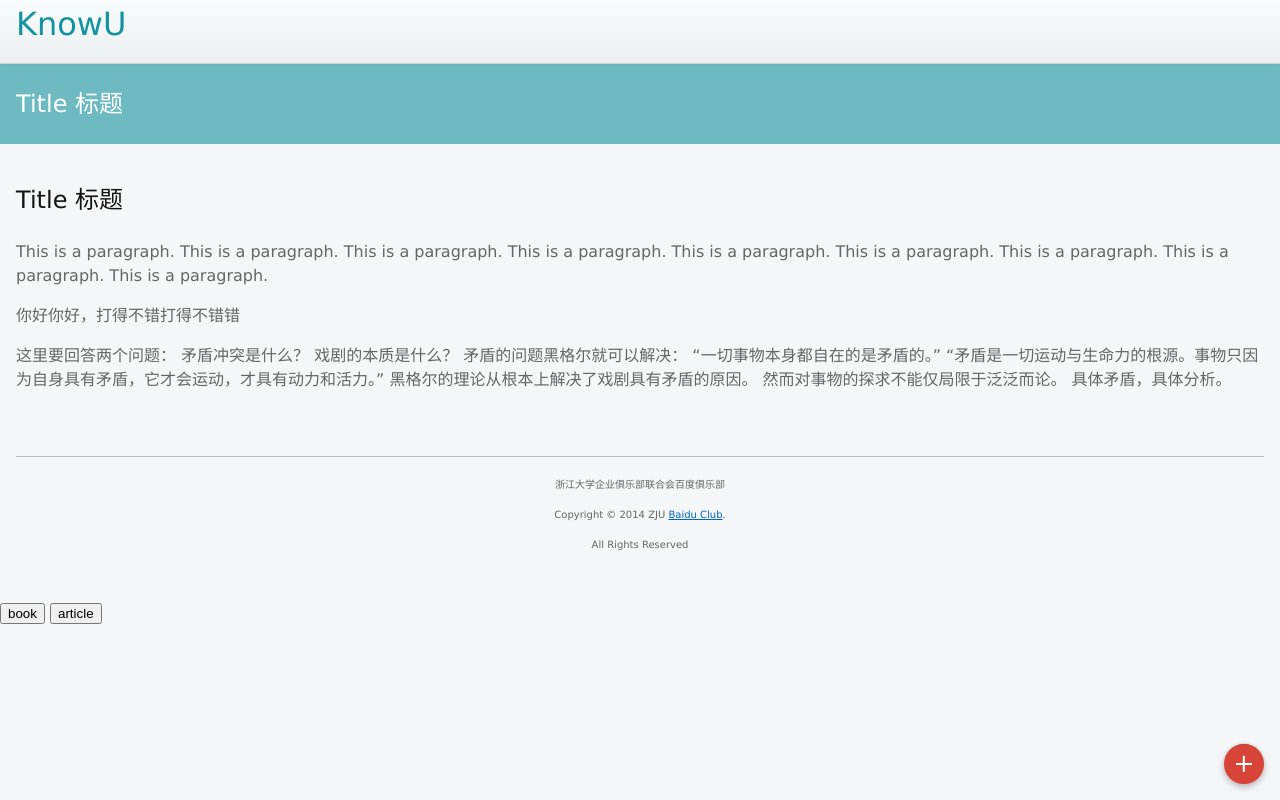
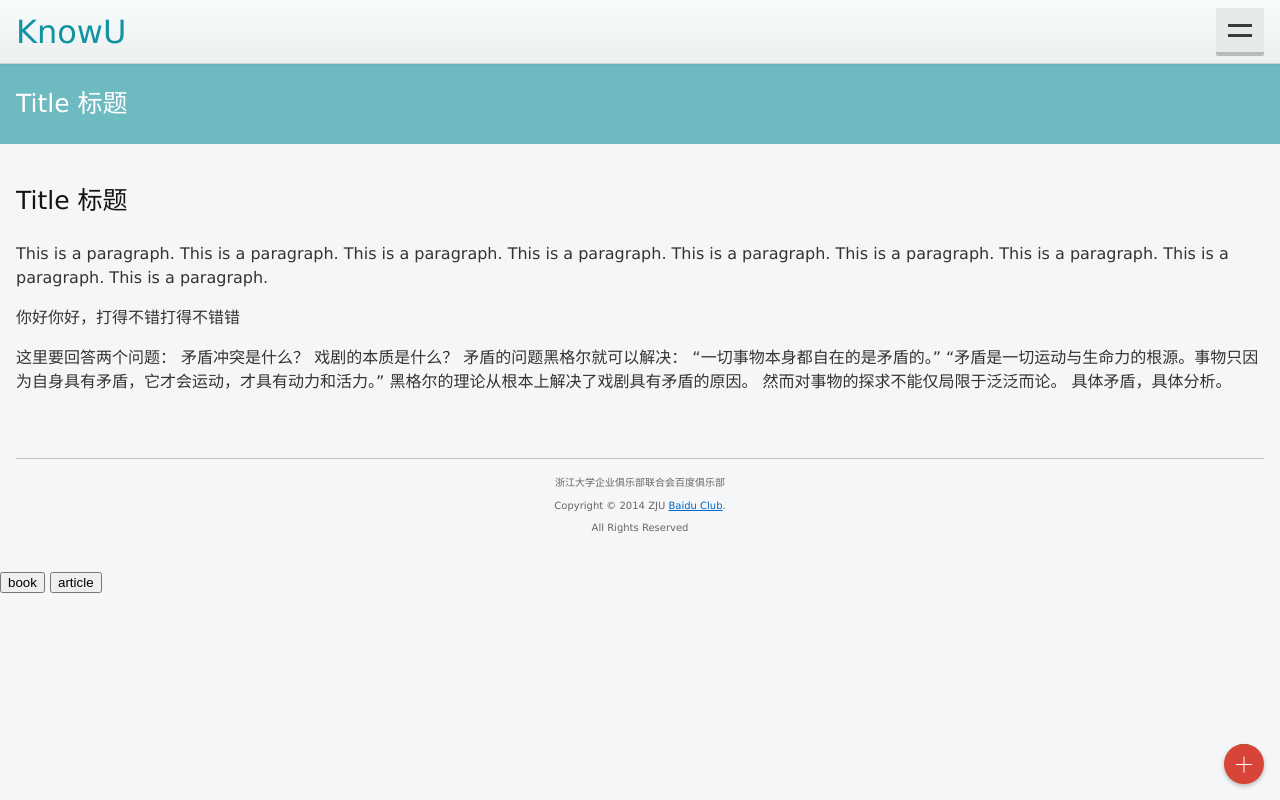
Before and after one commit to littlezz/KnowU, a Django app: a page that uses templates/home.html in a window 1280 px wide. Run offline with Django 3.2, Linux system fonts and the light colour scheme; a user stored in the database is signed in; some libraries are stand-ins or nearby versions.

Commit message:
little ZZ

```diff
--- a/knowU/static/main/css/main.css
+++ b/knowU/static/main/css/main.css
@@ -53,18 +53,18 @@ input[type="submit"].btn,
 input[type="button"].btn {
   position: relative;
   display: block;
-  height: 3rem;
+  height: 48px;
   width: auto;
   box-sizing: border-box;
-  border-radius: .2rem;
+  border-radius: 2px;
   border: none;
-  border-bottom: .2rem solid #BBBBBB;
+  border-bottom: 4px solid #BBBBBB;
   background-color: #EBEBEB;
   color: #333333;
-  line-height: 3rem;
+  line-height: 48px;
   vertical-align: middle;
   text-align: center;
-  font-size: 1.125rem;
+  font-size: 18px;
   font-family: inherit;
   -webkit-transition: all linear 0.2s;
      -moz-transition: all linear 0.2s;
@@ -75,14 +75,14 @@ input[type="button"].btn {
 }
 
 a.btn {
-  padding: 0 .5rem;
+  padding: 0 8px;
   text-decoration: none;
 }
 
 a.btn.small {
-  height: 3rem;
+  height: 48px;
   width: auto;
-  margin-top: .5rem;
+  margin-top: 8px;
 }
 
 input[type="submit"].btn,
@@ -194,27 +194,40 @@ header {
 }
 
 body > div:not(#welcome):first-of-type {
-  padding-top: 6rem !important;
+  padding-top: 96px !important;
 }
 
-header > div > a.logo {
-  height: 3rem;
-  width: 3rem;
-  margin-top: .5rem;
-  font-size: 2rem;
-  line-height: 3rem;
+header > div > a.logo,
+header > div > a.edit {
+  display: block;
+  position: absolute;
+  height: 48px;
+  margin-top: 8px;
+  font-size: 32px;
+  line-height: 48px;
   vertical-align: middle;
   color: #0E91A1;
+  text-decoration: none;
+  cursor: pointer;
+}
+
+header > div > a.edit {
+  font-size: 24px;
+  margin-left: 16px;
+}
+
+header > div > a.edit:active {
+  color: #333333;
 }
 
 header > div > a.logo > img {
-  max-height: 3rem;
+  max-height: 48px;
 }
 
 header div.right > a.span {
-  width: 3rem;
-  height: 3rem;
-  padding: .5rem;
+  width: 48px;
+  height: 48px;
+  padding: 8px;
 }
 
 header span.detail,
@@ -227,10 +240,10 @@ header span.detail {
   display: block;
   position: relative;
   content: "";
-  height: .2rem;
-  width: 1.5rem;
-  top: .3rem;
-  left: .25rem;
+  height: 0;
+  width: 24px;
+  top: 0;
+  left: 4px;
 }
 
 header span.detail::before,
@@ -239,24 +252,38 @@ header span.detail::after {
   position: absolute;
   left: 0;
   content: "";
-  height: .2rem;
-  width: 1.5rem;
+  height: 3.2px;
+  width: 24px;
+  transition: all .2s linear;
 }
 
 header span.detail::before {
-  top: 0.5rem;
+  top: 8px;
+}
+
+header a.active > span.detail::before {
+  top: 14px;
+  left: 1px;
+  transform: rotate(-135deg);
 }
 
 header span.detail::after {
-  top: 1rem;
+  top: 18px;
 }
 
+header a.active > span.detail::after {
+  top: 14px;
+  left: 1px;
+  transform: rotate(135deg);
+}
+
+header ul.favour,
 header ul.chosen {
   list-style-type: none;
   display: none;
   box-sizing: border-box;
   position: absolute;
-  top: 4rem;
+  top: 64px;
   left: 0;
   width: 100%;
   margin-left: auto;
@@ -316,12 +369,12 @@ header ul.chosen > li > a:active {
 .row.bg_grey_2 > .container > h1,
 .row.bg_grey_3 > .container > h1 {
   color: #FFFFFF;
-  line-height: 1rem;
+  line-height: 16px;
 }
 
 .container h1 {
   font-family: inherit;
-  font-size: 1.5rem;
+  font-size: 25px;
   font-weight: 500;
   line-height: 2em;
   vertical-align: middle;
@@ -331,22 +384,22 @@ header ul.chosen > li > a:active {
 
 .container h2 {
   font-family: inherit;
-  font-size: 1.25rem;
+  font-size: 18px;
   font-weight: 400;
   line-height: 2em;
   vertical-align: middle;
   text-align: left;
-  color: #666666;
+  color: #333333;
 }
 
 .container p {
   margin-top: 1em;
   font-family: inherit;
-  font-size: 1rem;
+  font-size: 16px;
   line-height: 1.5em;
   vertical-align: middle;
   text-align: left;
-  color: #666666;
+  color: #333333;
 }
 
 .container p > a {
@@ -367,26 +420,26 @@ header > .container > div.right {
      */
 div.footer {
   text-align: center;
-  padding-bottom: 1rem;
-  border-top: .1rem solid #C0C0C0;
-  padding-top: .5rem;
+  padding-bottom: 5px;
+  border-top: 1px solid #C0C0C0;
+  padding-top: 8px;
 }
 
 div.footer > p {
-  line-height: 2em;
+  line-height: 1.25em;
   vertical-align: middle;
   text-align: center;
-  font-size: .625rem;
+  font-size: 10px;
   color: #666;
 }
 
 
 .bento {
   background: #FFFFFF;
-  -webkit-border-radius: .4rem;
-     -moz-border-radius: .4rem;
-          border-radius: .4rem;
-  border: .1rem solid #DADADA;
+  -webkit-border-radius: 4px;
+     -moz-border-radius: 4px;
+          border-radius: 4px;
+  border: 1px solid #DADADA;
   position: relative;
 }
 
@@ -459,23 +512,23 @@ div.tag-choosing > div > a.tag {
 
 @keyframes tag-chosen
 {
-0%   {box-shadow: 0 0 15px 2px rgba(255,255,255, 1);}
-50%  {box-shadow: 0 0 5px 0 rgba(255,255,255, 1);}
-100% {box-shadow: 0 0 15px 2px rgba(255,255,255, 1);}
+0%   {box-shadow: 0 0 20px 2px rgba(155,155,255, 1);}
+50%  {box-shadow: 0 0 5px 0 rgba(155,155,255, 1);}
+100% {box-shadow: 0 0 20px 2px rgba(155,155,255, 1);}
 }
 
 @-webkit-keyframes tag-chosen /* Safari 和 Chrome */
 {
-0%   {box-shadow: 0 0 15px 2px rgba(255,255,255, 1);}
-50%  {box-shadow: 0 0 5px 0 rgba(255,255,255, 1);}
-100% {box-shadow: 0 0 15px 2px rgba(255,255,255, 1);}
+0%   {box-shadow: 0 0 20px 2px rgba(155,155,255, 1);}
+50%  {box-shadow: 0 0 5px 0 rgba(155,155,255, 1);}
+100% {box-shadow: 0 0 20px 2px rgba(155,155,255, 1);}
 }
 
 div.tag-choosing > div > a.chosen {
-  background-color: #FFFFFF;
-  border-color: #FFFFFF;
-  color: #141414;
-  box-shadow: 0 0 15px 2px rgba(255,255,255, 1);
+  background-color: rgb(88,200,240);
+  border-color: rgb(66,180,220);
+  color: #FFFFFF;
+  box-shadow: 0 0 15px 2px rgba(200,200,255, 1);
   animation: tag-chosen 2s linear 0 infinite normal;
   -webkit-animation: tag-chosen 2s linear 0 infinite normal;
 }
@@ -509,15 +560,15 @@ div.control > a.control {
   position: absolute;
   bottom: 0;
   right: 0;
-  height: 2.5rem;
-  width: 2.5rem;
+  height: 40px;
+  width: 40px;
   background-color: #D84437;
-  border-radius: 1.25rem;
-  box-shadow: 0 .2rem .4rem rgba(0,0,0, .25);
-  font-size: 2rem;
+  border-radius: 20px;
+  box-shadow: 0 2px 4px rgba(0,0,0, .25);
+  font-size: 32px;
   text-align: center;
   vertical-align: middle;
-  line-height: 2.5rem;
+  line-height: 28px;
   font-family: inherit;
   color: #FFFFFF;
   cursor: pointer;
@@ -532,10 +583,10 @@ div.control > a.control::before,
 div.control > a.control::after {
   position: absolute;
   content: "";
-  top: 1.2rem;
-  left: .75rem;
-  height: .1rem;
-  width: 1rem;
+  top: 20px;
+  left: 12px;
+  height: 1px;
+  width: 16px;
   background-color: #FFFFFF;
 }
 
@@ -545,35 +596,61 @@ div.control > a.control::after {
 
 div.control > a.control.active::before {
   transform: rotate(60deg);
-  top: 1.3rem;
-  left: .5rem;
+  top: 20px;
+  left: 8px;
 }
 
 div.control > a.control.active::after {
   transform: rotate(-60deg);
-  top: 1.3rem;
-  left: 1rem;
+  top: 20px;
+  left: 16px;
 }
 
 div.control > div.control-list {
   position: absolute;
-  bottom: .5rem;
-  right: .25rem;
+  bottom: 8px;
+  right: 4px;
 }
 
 div.control > div.control-list > a.icon {
   position: absolute;
-  height: 2rem;
-  width: 2rem;
-  border-radius: 1rem;
-  box-shadow: 0 .2rem .4rem rgba(0,0,0, .25);
-  font-size: 2rem;
+  height: 32px;
+  width: 32px;
+  border-radius: 16px;
+  box-shadow: 0 .2px .4px rgba(0,0,0, .25);
+  font-size: 32px;
   text-align: center;
   vertical-align: middle;
-  line-height: 2.5rem;
+  line-height: 32px;
   font-family: inherit;
   color: #FFFFFF;
   cursor: pointer;
+}
+
+div.control > div.control-list > a > span.text {
+  display: block;
+  position: absolute;
+  top: 0;
+  overflow: hidden;
+  right: 16px;
+  height: 32px;
+  width: 0;
+  margin-right: 0;
+  padding-right: 0;
+
+  box-sizing: border-box;
+  border-top-left-radius: 16px;
+  border-bottom-left-radius: 16px;
+  background-color: inherit;
+
+  font-size: 14px;
+  line-height: 32px;
+  vertical-align: middle;
+  text-align: right;
+  font-weight: 400;
+  font-family: inherit;
+  color: #FFFFFF;
+
 }
 
 @font-face {
@@ -582,21 +659,21 @@ div.control > div.control-list > a.icon {
   src: url('../fonts/glyphicons-halflings-regular.eot?#iefix') format('embedded-opentype'), url('../fonts/glyphicons-halflings-regular.woff') format('woff'), url('../fonts/glyphicons-halflings-regular.ttf') format('truetype'), url('../fonts/glyphicons-halflings-regular.svg#glyphicons-halflingsregular') format('svg');
 }
 
-div.control > div.control-list > a > span::before {
+div.control > div.control-list > a > span.icon::before {
   position: absolute;
   top: 0;
   left: 0;
-  margin-top: .6rem;
+  margin-top: 8px;
   display: block;
   font-family: "Glyphicons Halflings";
-  font-size: 1rem;
+  font-size: 16px;
   font-weight: normal;
   font-style: normal;
   text-align: center;
   vertical-align: middle;
   line-height: 1em;
-  width: 2rem;
-  height: 1rem;
+  width: 32px;
+  height: 16px;
   color: #FFFFFF;
   -webkit-font-smoothing: antialiased;
 }
@@ -607,11 +684,11 @@ div.control > div.control-list > a#like {
   right: 0;
 }
 
-div.control > div.control-list > a#like > span::before {
+div.control > div.control-list > a#like > span.icon::before {
   content: "\e143";
 }
 
-div.control > div.control-list > a#like.ed > span::before {
+div.control > div.control-list > a#like.ed > span.icon::before {
   content: "\e005";
 }
 
@@ -645,11 +722,11 @@ div.control > div.control-list > a#star {
   right: 0;
 }
 
-div.control > div.control-list > a#star > span::before {
+div.control > div.control-list > a#star > span.icon::before {
   content: "\e007";
 }
 
-div.control > div.control-list > a#star:focus > span::before {
+div.control > div.control-list > a#star.ed > span.icon::before {
   content: "\e006";
 }
 
@@ -659,47 +736,8 @@ div.control > div.control-list > a#folk {
   right: 0;
 }
 
-div.control > div.control-list > a#folk > span::before {
+div.control > div.control-list > a#folk > span.icon::before {
   content: "\270f";
-}
-
-.class-info {
-  display: none;
-  position: absolute;
-  margin-left: -1.8rem;
-  margin-top: 1rem;
-  padding: 1rem;
-  width: 14rem;
-
-  background-color: rgba(0,0,0, .85);
-  border: none;
-  -webkit-border-radius: .3rem;
-     -moz-border-radius: .3rem;
-          border-radius: .3rem;
-  pointer-events: none;
-  overflow: visible;
-  z-index: 5 !important;
-}
-
-.class-info > a {
-  color: #DDDDDD;
-}
-
-.class-info > a:nth-child(2) {
-  color: #F1F1F1;
-  font-weight: bold;
-}
-
-table.class-table td:hover > div.class-info {
-  display: block;
-  pointer-events: all;
-}
-
-.class-info > a:hover {
-  color: #141414;
-  background-color: #DDDDDD;
-  border-style: none;
-  text-decoration: none;
 }
 
 .arrow-top,
--- a/knowU/static/main/js/func.js
+++ b/knowU/static/main/js/func.js
@@ -26,6 +26,7 @@ $(function(){
 var list = function(id) {
     var oBtn = $(id);
     var bBtn = true;
+    var t = new Array();
     oBtn.click(function(ev) {
         // alert(String(3*(2+1))+"rem");
         var ev = ev || window.event;
@@ -33,11 +34,13 @@ var list = function(id) {
             oBtn.addClass("active");
             for (var i = 0; i < oIcon.length; i++) {
                 (function(e){
-                    setTimeout(function(){
-                        oIcon[e].animate(
-                            {bottom:String(3*(e+1)+.5)+'rem'},
-                            (1+e)*200,
-                            function(){oIcon[e].animate({bottom:String(3*(e+1))+'rem'}, 150)}
+                    oIcon[e].stop();
+                    t[e] = setTimeout(function(){
+                        oIcon[e].animate({bottom:String(3*(e+1)+.5)+'rem'}, (1+e)*200,
+                            function(){oIcon[e].animate({bottom:String(3*(e+1))+'rem'}, 150,
+                                function(){oIcon[e].children("span.text").animate({
+                                    width:"80px", paddingRight:"16px"}, 300);
+                            })}
                         );
                     }, (oIcon.length-e-1)*250+100);
                 })(i);
@@ -48,9 +51,11 @@ var list = function(id) {
         } else if (!bBtn && oBtn.hasClass("active")) {
             oBtn.removeClass("active");
             for (var i = 0; i < oIcon.length; i++) {
-                oIcon[i].animate({bottom:"0rem"}, 300);
+                clearTimeout(t[i]);
+                oIcon[i].children("span.text").stop().animate({width:"0", paddingRight:"0"}, 300);
+                oIcon[i].stop().animate({bottom:"0rem"}, 300);
             }
-            $("#background").animate({opacity:"0"}, 300, function(){$("#background").remove();});
+            $("#background").stop().animate({opacity:"0"}, 300, function(){$("#background").remove();});
             // setTimeout(function(){$("#background").remove();},500);
         }
         bBtn = !bBtn;
@@ -61,9 +66,11 @@ var list = function(id) {
         if (bBtn == false) {
             oBtn.removeClass("active");
             for (var i = 0; i < oIcon.length; i++) {
-                oIcon[i].animate({bottom:"0rem"}, 300);
+                clearTimeout(t[i]);
+                oIcon[i].children("span.text").stop().animate({width:"0", paddingRight:"0"}, 300);
+                oIcon[i].stop().animate({bottom:"0rem"}, 300);
             }
-            $("#background").animate({opacity:"0"}, 300, function(){$("#background").remove();});
+            $("#background").stop().animate({opacity:"0"}, 300, function(){$("#background").remove();});
             bBtn = !bBtn;
         }
     });
@@ -71,7 +78,86 @@ var list = function(id) {
         var ev =  ev || window.event;
         ev.cancelBubble = true;
     }
+
+
 }("#control-button");
+
+var favour_detail = function(id) {
+    var oEdt = $(id);
+    var bHul = true;
+    var oUl = $("ul.favour");
+    oEdt.click(function(ev) {
+        // alert(String(3*(2+1))+"rem");
+        var ev = ev || window.event;
+        if (bHul && !oEdt.hasClass("active")) {
+            oEdt.addClass("active");
+            oUl.stop().slideDown();
+            $("body").append("<div id='background' style='position:fixed;top:0;left:0;opacity:0;width:100%;height:100%;background-color:rgba(255,255,255,.6);z-index:400'>")
+            $("#background").animate({opacity:"1"}, 500);
+            $("a#edit").stop().css({display:"block"});
+            $("a#logo").stop().animate({opacity:"0"},250,function(){$(this).css({display:"none"})});
+            $("a#edit").animate({opacity:"1"},250);
+        } else if (!bHul && oEdt.hasClass("active")) {
+            oEdt.removeClass("active");
+            oUl.stop().slideUp();
+
+            $("#background").animate({opacity:"0"}, 300, function(){$("#background").remove();});
+            $("a#logo").stop().css({display:"block"});
+            $("a#edit").stop().animate({opacity:"0"},250,function(){$(this).css({display:"none"})});
+            $("a#logo").animate({opacity:"1"},250);
+            // setTimeout(function(){$("#background").remove();},500);
+        }
+        bHul = !bHul;
+        ev.cancelBubble = true;
+        ev.preventDefault();
+    });
+    $("body").click(function() {
+        if (bHul == false) {
+            oEdt.removeClass("active");
+            oUl.stop().slideUp();
+            $("#background").animate({opacity:"0"}, 300, function(){$("#background").remove();});
+            $("a#logo").stop().css({display:"block"});
+            $("a#edit").stop().animate({opacity:"0"},250,function(){$(this).css({display:"none"})});
+            $("a#logo").animate({opacity:"1"},250);
+            bHul = !bHul;
+        }
+    });
+    document.querySelector("header").onclick=function(ev){
+        var ev =  ev || window.event;
+        ev.cancelBubble = true;
+    }
+
+    var bEdt = true;
+
+    $("a#edit").click(function(ev){
+        // alert(String(3*(2+1))+"rem");
+        var ev = ev || window.event;
+        if (bEdt && !oUl.hasClass("active")) {
+            oUl.addClass("active");
+            $(this).stop().animate({opacity:"0"},250, function(){
+                $(this).text("取消")
+                    .animate({opacity:"1"},250);
+            });
+        } else if (!bEdt && oUl.hasClass("active")) {
+            oUl.removeClass("active");
+            $(this).stop().animate({opacity:"0"},250, function(){
+                $(this).text("编辑")
+                    .animate({opacity:"1"},250);
+            });
+        }
+        bEdt = !bEdt;
+        ev.preventDefault();
+    });
+    $("a.delete").click(function(ev){
+        var oLi = $(this).parent();
+        oLi.slideUp(300, function(){
+            oLi.remove();
+        });
+        ev.preventDefault();
+    });
+
+}("#favour-detail");
+
 
 
 /*
--- a/templates/home.html
+++ b/templates/home.html
@@ -4,10 +4,29 @@
 
 <header>
     <div class="container">
-        <a class="logo" href="{% url 'welcome' %}"><!--<img src="" >-->KnowU</a>
+        <a class="logo" href="{% url 'welcome' %}" id="logo"><!--<img src="" >-->KnowU</a>
+        <a class="edit" id="edit" style="opacity:0;display:none">编辑</a>
         <div class="right">
-            <a></a>
+            <a class="btn small span" id="favour-detail"><span class="detail"></span></a>
         </div>
+        <ul class="favour">
+            <li>
+                <a>你好</a>
+                <a class="delete"></a>
+            </li>
+            <li>
+                <a>tag2</a>
+                <a class="delete"></a>
+            </li>
+            <li>
+                <a>树妖枢要鼠药</a>
+                <a class="delete"></a>
+            </li>
+            <li>
+                <a>处女座</a>
+                <a class="delete"></a>
+            </li>
+        </ul>
     </div>
 </header>
 
@@ -40,9 +59,20 @@
 <div class="control">
 
     <div class="control-list">
-        <a class="icon" id="like"><span></span></a>
-        <a class="icon" id="star"><span></span></a>
-        <a class="icon" id="folk"><span></span></a>
+        <a class="icon" id="like">
+            <span class="text"><i>2</i> | like</span>
+            <span class="icon"></span>
+        </a>
+
+        <a class="icon" id="star">
+            <span class="text"><i>2</i> | star</span>
+            <span class="icon"></span>
+        </a>
+
+        <a class="icon" id="folk">
+            <span class="text"><i>2</i> | folk</span>
+            <span class="icon"></span>
+        </a>
     </div>
     <a class="control" id="control-button"></a>
 </div>
```
Also changed, not shown: other parts of knowU/static/main/css/main.css (+56 -33 lines), knowU/static/main/js/tag.js (+44 -4 lines), templates/manage.html (+14 -7 lines), knowU/static/main/img/close.png (added).
